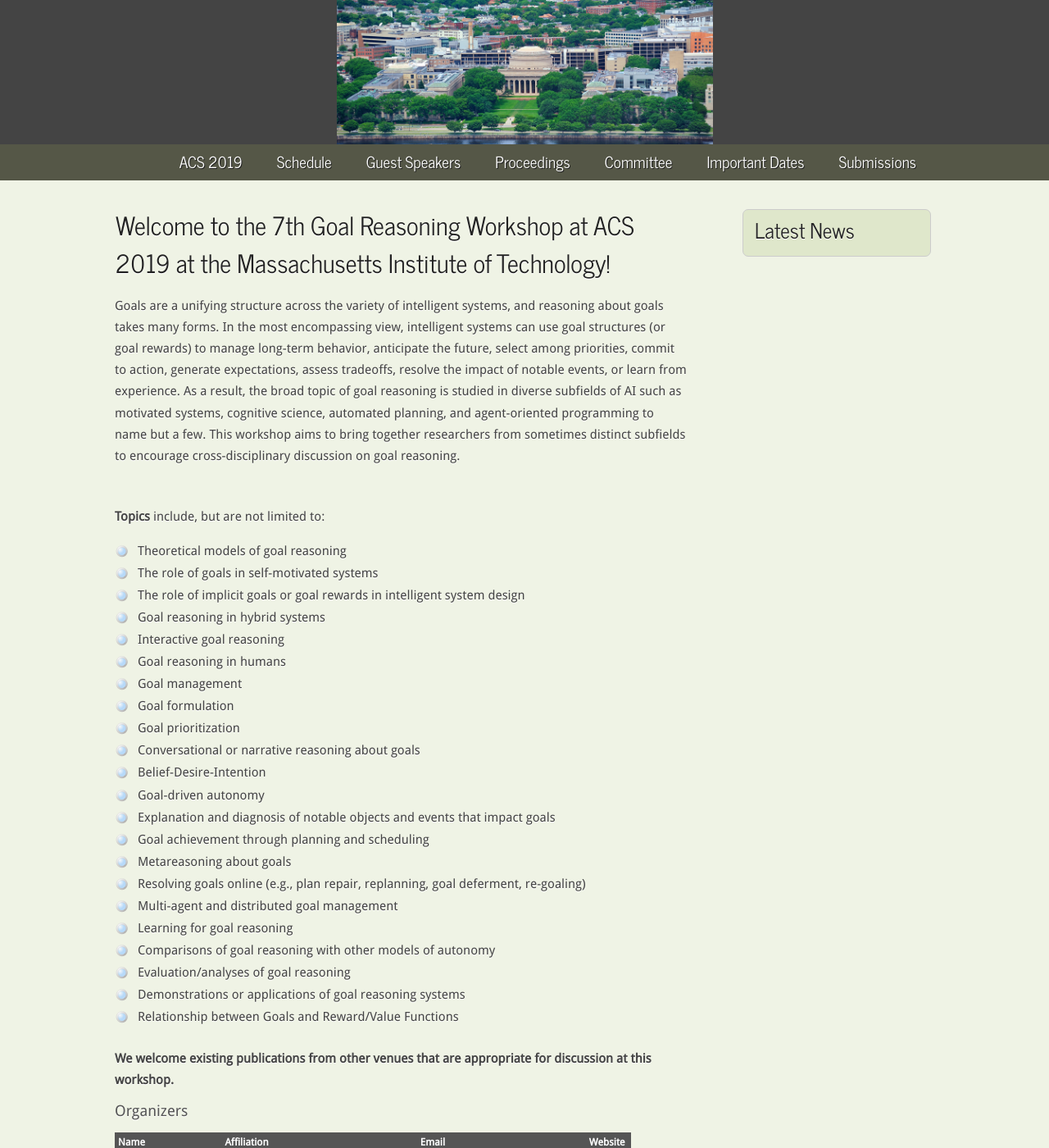
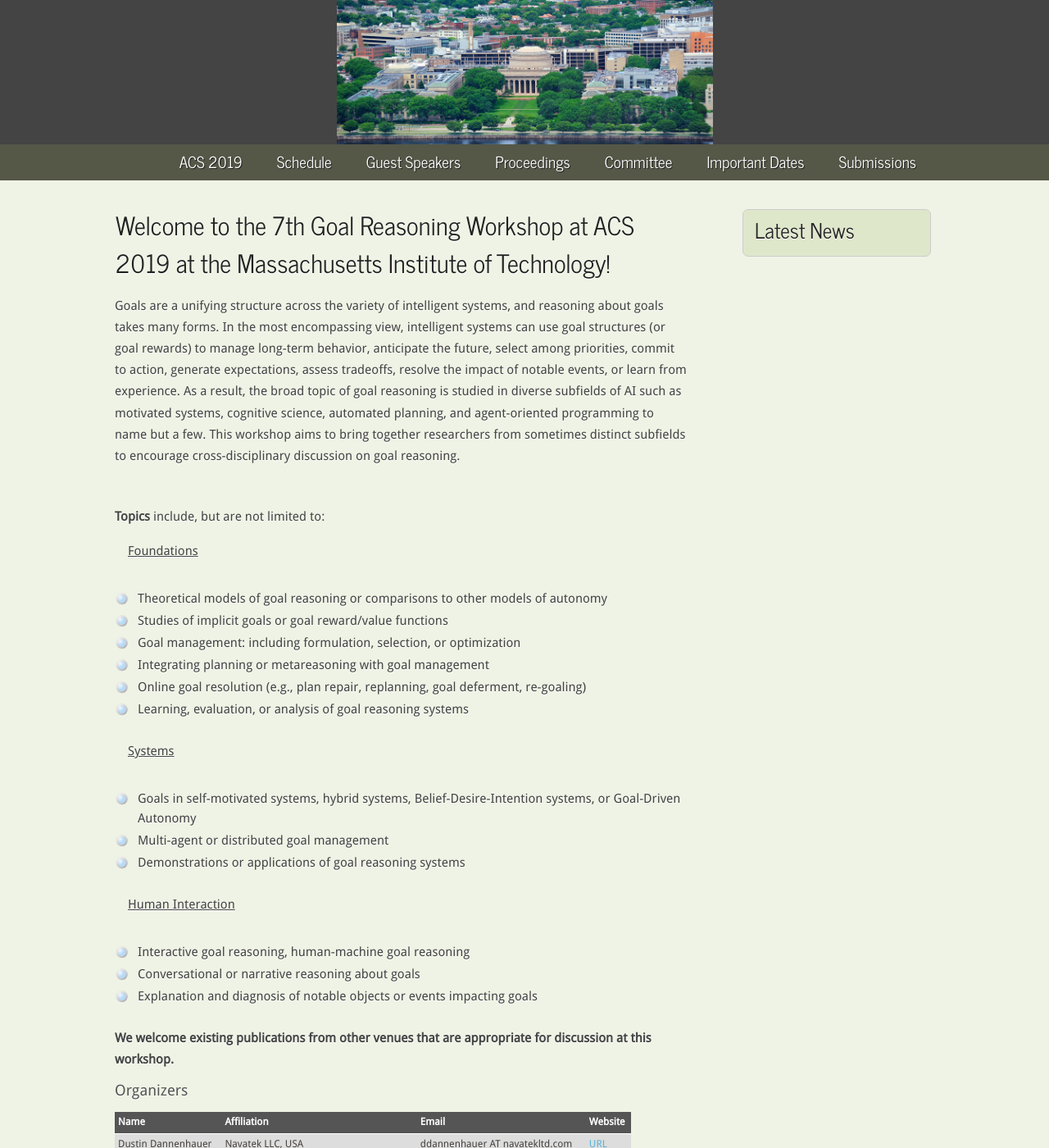
Before and after one commit to dtdannen/acs2019grw, a Jekyll site: the page docs/index.html, which Jekyll copies as it is, in a window 1280 px wide and 1400 px high. Shown: the whole window at 82% size. Built offline with Jekyll 4.4.1, drawn with Linux system fonts in a browser that asks for light colours.

Commit message:
Reformatted topics

```diff
--- a/docs/index.html
+++ b/docs/index.html
@@ -57,7 +57,28 @@
             <br />
 
             <p><b>Topics</b> include, but are not limited to:</p>
+            <p>&nbsp;&nbsp;&nbsp;&nbsp;<u>Foundations</u><p>
             <ul>
+                <li>Theoretical models of goal reasoning or comparisons to other models of autonomy</li>
+                <li>Studies of implicit goals or goal reward/value functions</li>
+                <li>Goal management: including formulation, selection, or optimization</li>
+                <li>Integrating planning or metareasoning with goal management</li>
+                <li>Online goal resolution (e.g., plan repair, replanning, goal deferment, re-goaling)</li>
+                <li>Learning, evaluation, or analysis of goal reasoning systems</li>
+            </ul>
+            <p>&nbsp;&nbsp;&nbsp;&nbsp;<u>Systems</u><p>
+            <ul>
+                <li>Goals in self-motivated systems, hybrid systems, Belief-Desire-Intention systems, or Goal-Driven Autonomy</li>
+                <li>Multi-agent or distributed goal management</li>
+                <li>Demonstrations or applications of goal reasoning systems</li>
+            </ul>
+            <p>&nbsp;&nbsp;&nbsp;&nbsp;<u>Human Interaction</u><p>
+            <ul>
+                <li>Interactive goal reasoning, human-machine goal reasoning</li>
+                <li>Conversational or narrative reasoning about goals</li>
+                <li>Explanation and diagnosis of notable objects or events impacting goals</li>
+            </ul>
+            <!-- ul>
                 <li>Theoretical models of goal reasoning</li>
                 <li>The role of goals in self-motivated systems</li>
                 <li>The role of implicit goals or goal rewards in intelligent system design</li>
@@ -80,7 +101,7 @@
                 <li>Evaluation/analyses of goal reasoning</li>
                 <li>Demonstrations or applications of goal reasoning systems</li>
                 <li>Relationship between Goals and Reward/Value Functions</li>
-            </ul>
+            </ul -->
 
             <p><b>We welcome existing publications from other venues that are appropriate for discussion at this
                 workshop.</b></p>
```
